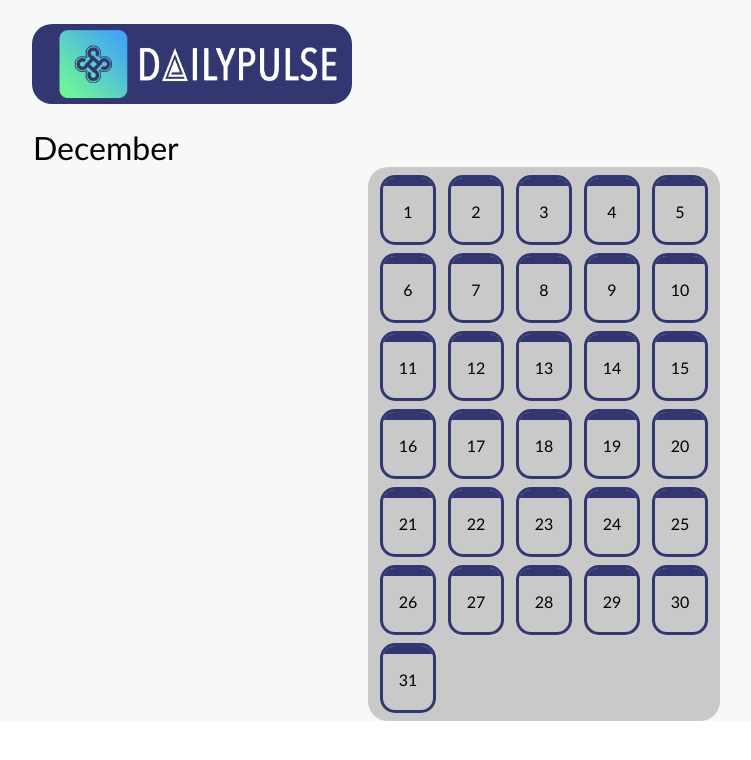
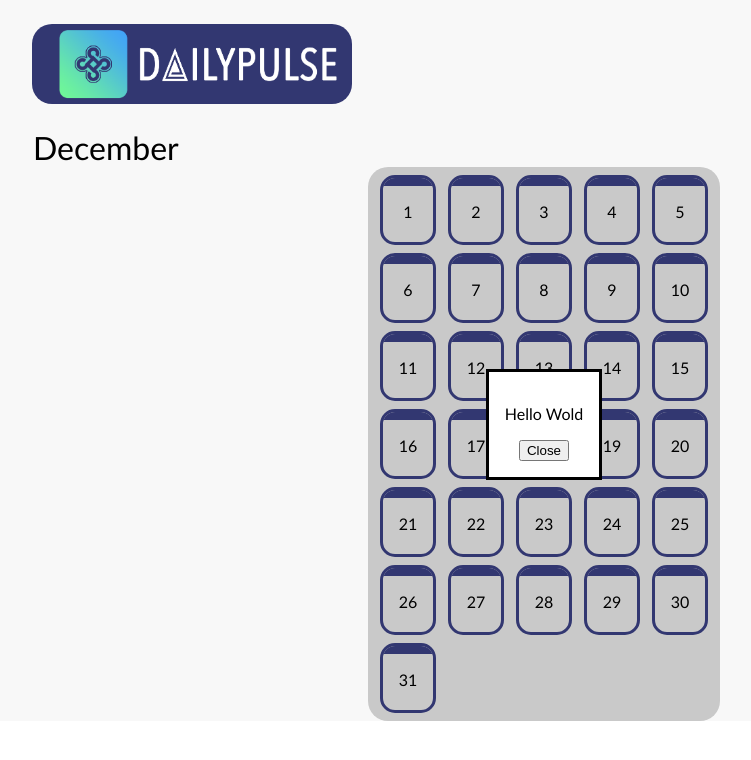
Before and after one commit to guqoliveira28/dailypulse, a React (Create React App) app: page / in a window 1280 px wide. Both pictures are taken after a click on the element "10". Shown: the top 760 px of the page, without its empty margins (96-847 px from the left). Built offline with nearby package versions, Linux system fonts and the light colour scheme.

Commit message:
Pulse type. Day pulse selection. Pulse modal open WIP

```diff
--- a/src/components/Calendar.tsx
+++ b/src/components/Calendar.tsx
@@ -3,11 +3,6 @@ import "./Calendar.scss";
 import MonthPicker from "./MonthPicker";
 import DayPulse from "./DayPulse";
 import { createCalendarArray } from "../scripts/calendar";
-
-type pulseDay = {
-  dayNumber: number;
-  things: any[];
-};
 
 const numberOfColumns = 5;
 
@@ -17,6 +12,7 @@ function getDaysInMonth(year: number, month: number) {
 
 export default function Calendar() {
   const [currentDate, setCurrentDate] = useState(new Date());
+  const [selectedPulse, setSelectedPulse] = useState<pulseDay>();
 
   function handleMonthChange(event: React.ChangeEvent<HTMLSelectElement>) {
     let newDate = new Date(
@@ -24,6 +20,19 @@ export default function Calendar() {
     );
     setCurrentDate(newDate);
   }
+
+  function clearSelectedPulse() {
+    setSelectedPulse(undefined);
+  }
+
+  const handleSelectedPulse = (pulse: Nullable<pulseDay>) => {
+    if (pulse !== null) {
+      setSelectedPulse(pulse!);
+    } else {
+      console.error("Pulse was null!");
+    }
+    console.log(pulse);
+  };
 
   const daysOfMonth = getDaysInMonth(
     currentDate.getFullYear(),
@@ -33,7 +42,9 @@ export default function Calendar() {
 
   return (
     <div className="calendar">
-      <DayPulse />
+      {selectedPulse && (
+        <DayPulse pulse={selectedPulse} close={clearSelectedPulse} />
+      )}
       <MonthPicker
         currentMonth={currentDate.getMonth()}
         valueChanged={handleMonthChange}
@@ -43,7 +54,7 @@ export default function Calendar() {
           {calendarArray.map((row, index) => (
             <tr key={index}>
               {row.map((day: Nullable<pulseDay>, dayIndex) => (
-                <td key={dayIndex}>
+                <td key={dayIndex} onClick={() => handleSelectedPulse(day)}>
                   <div className="cell-head"></div>
                   <p>{day?.dayNumber}</p>
                 </td>
--- /dev/null
+++ b/src/components/DayPulse.scss
@@ -0,0 +1,4 @@
+@import "../variables.scss";
+
+.pulse-modal {
+}
--- a/src/components/DayPulse.tsx
+++ b/src/components/DayPulse.tsx
@@ -1,8 +1,18 @@
-export default function DayPulse() {
+import "./DayPulse.scss";
+
+export default function DayPulse({
+  pulse,
+  close,
+}: {
+  pulse: any;
+  close: React.MouseEventHandler<HTMLButtonElement>;
+}) {
   return (
-    <dialog>
+    <dialog className="pulse-modal" open>
       <p>Hello Wold</p>
-      <button>Close</button>
+      <form method="dialog">
+        <button onClick={close}>Close</button>
+      </form>
     </dialog>
   );
 }
--- a/src/scripts/calendar.ts
+++ b/src/scripts/calendar.ts
@@ -8,7 +8,11 @@ function createCalendarArray(
     calendarArray.push(new Array<Nullable<pulseDay>>(numberOfColumns));
     for (let j: number = 0; j < numberOfColumns; j++) {
       if (dayCount <= daysOfMonth) {
-        calendarArray[i].push({ dayNumber: dayCount++, things: [] });
+        calendarArray[i].push({
+          dayNumber: dayCount++,
+          pulses: [],
+          id: dayCount,
+        });
       }
     }
   }
```
Also changed, not shown: src/global.d.ts (+8 -1 lines).
